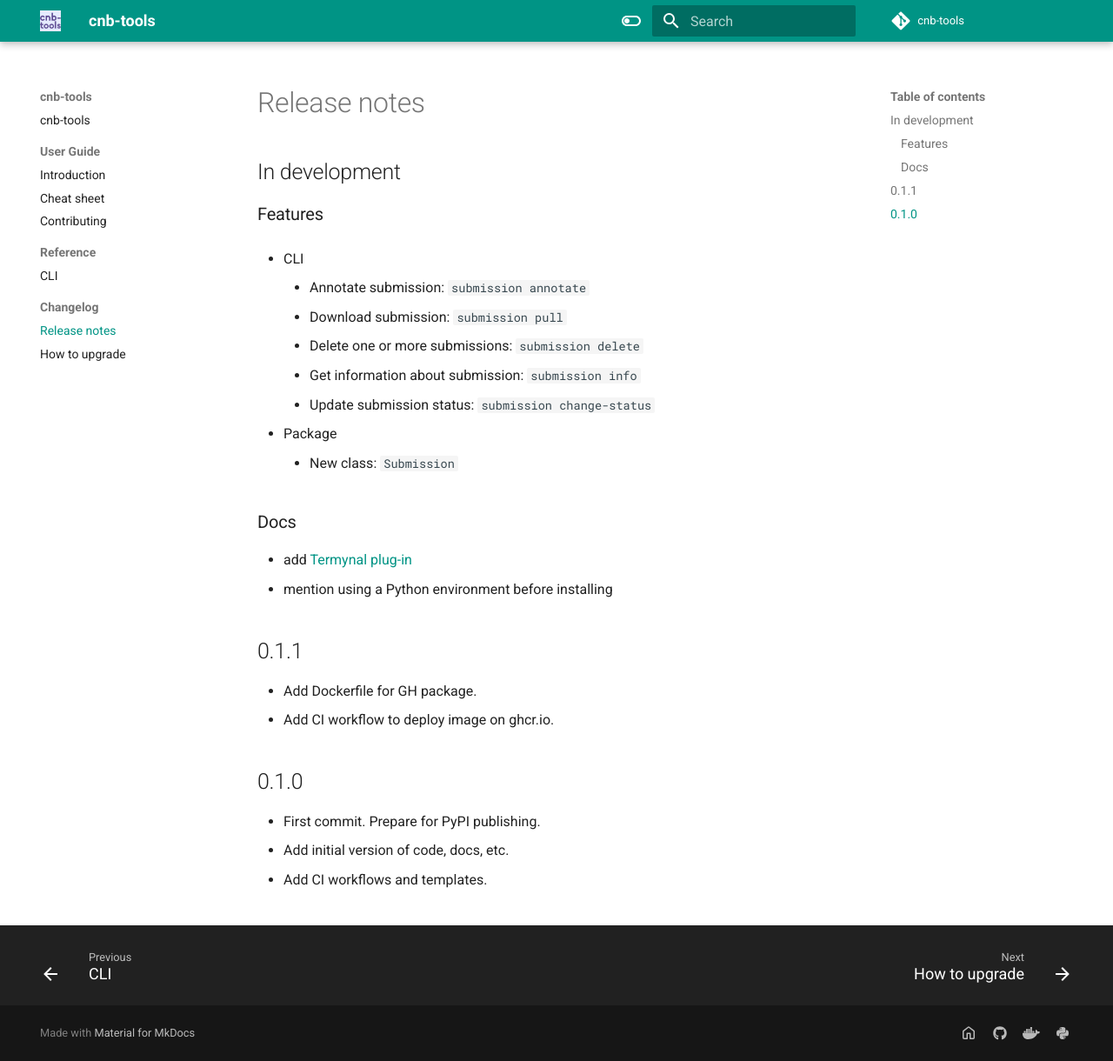
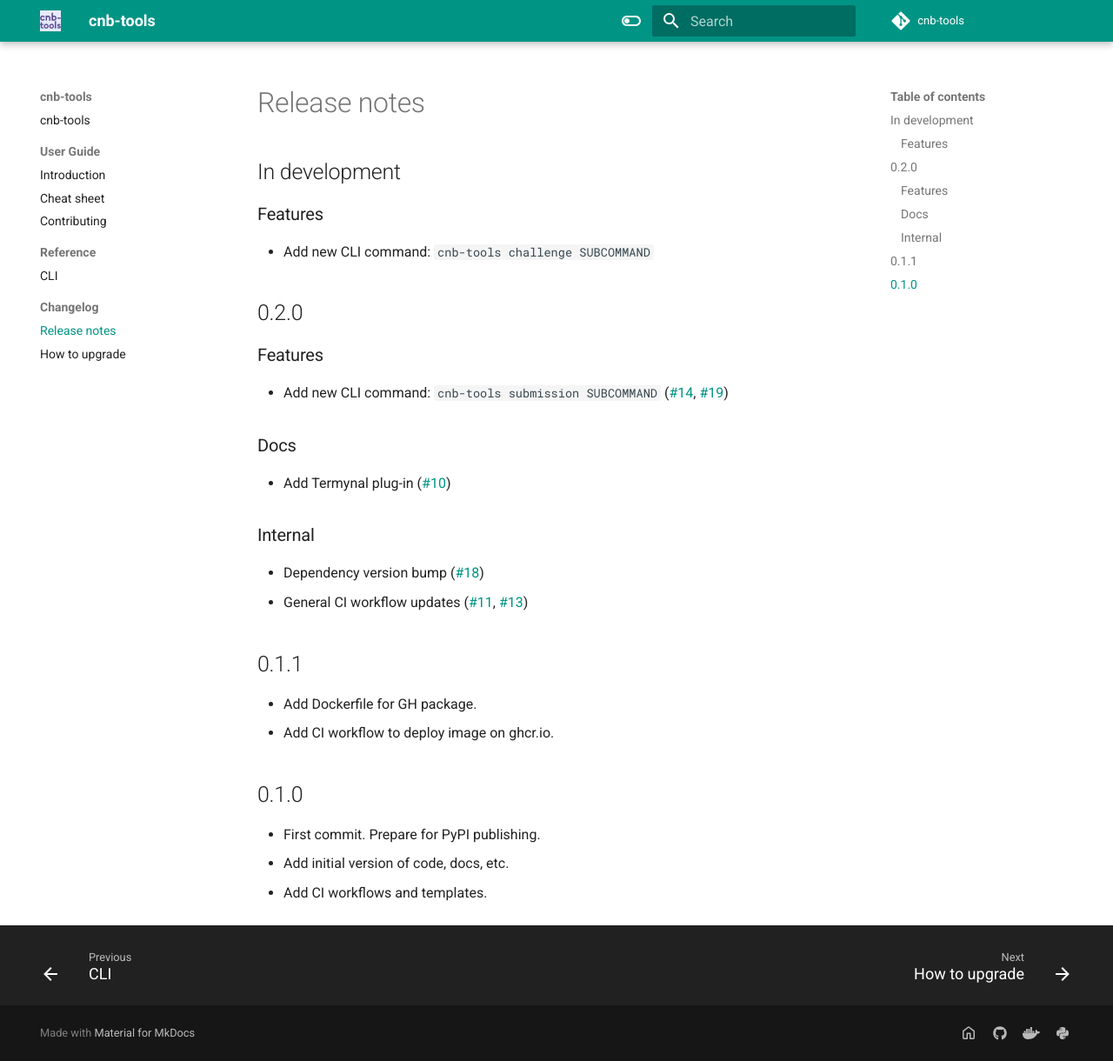
Before and after one commit to Sage-Bionetworks-Challenges/cnb-tools, an MkDocs documentation site: the page built from docs/changelog/release-notes.md, in a window 1280 px wide and 1220 px high. Shown: the whole window at 87% size. Built offline with MkDocs 1.6.1 and Material for MkDocs 9.7.7, drawn with Linux system fonts in a browser that asks for light colours; comment, search, counter and statistics services are not loaded.

Commit message:
update release notes (#21)

```diff
--- a/docs/changelog/release-notes.md
+++ b/docs/changelog/release-notes.md
@@ -1,27 +1,27 @@
 ## In development
 
 ### Features
-* CLI
-      * Annotate submission: `submission annotate`
-      * Download submission: `submission pull`
-      * Delete one or more submissions: `submission delete`
-      * Get information about submission: `submission info`
-      * Update submission status: `submission change-status`
+- Add new CLI command: `cnb-tools challenge SUBCOMMAND`
 
-* Package
-      * New class: `Submission`
+## 0.2.0
+
+### Features
+- Add new CLI command: `cnb-tools submission SUBCOMMAND` ([#14](https://github.com/Sage-Bionetworks-Challenges/cnb-tools/pull/14), [#19](https://github.com/Sage-Bionetworks-Challenges/cnb-tools/pull/19))
 
 ### Docs
-- add [Termynal plug-in](https://github.com/mkdocs-plugins/termynal)
-- mention using a Python environment before installing
+- Add Termynal plug-in ([#10](https://github.com/Sage-Bionetworks-Challenges/cnb-tools/pull/10))
+
+### Internal
+- Dependency version bump ([#18](https://github.com/Sage-Bionetworks-Challenges/cnb-tools/pull/18))
+- General CI workflow updates ([#11](https://github.com/Sage-Bionetworks-Challenges/cnb-tools/pull/11), [#13](https://github.com/Sage-Bionetworks-Challenges/cnb-tools/pull/13))
 
 ## 0.1.1
 
-* Add Dockerfile for GH package.
-* Add CI workflow to deploy image on ghcr.io.
+- Add Dockerfile for GH package.
+- Add CI workflow to deploy image on ghcr.io.
 
 ## 0.1.0
 
-* First commit. Prepare for PyPI publishing.
-* Add initial version of code, docs, etc.
-* Add CI workflows and templates.
+- First commit. Prepare for PyPI publishing.
+- Add initial version of code, docs, etc.
+- Add CI workflows and templates.
```
